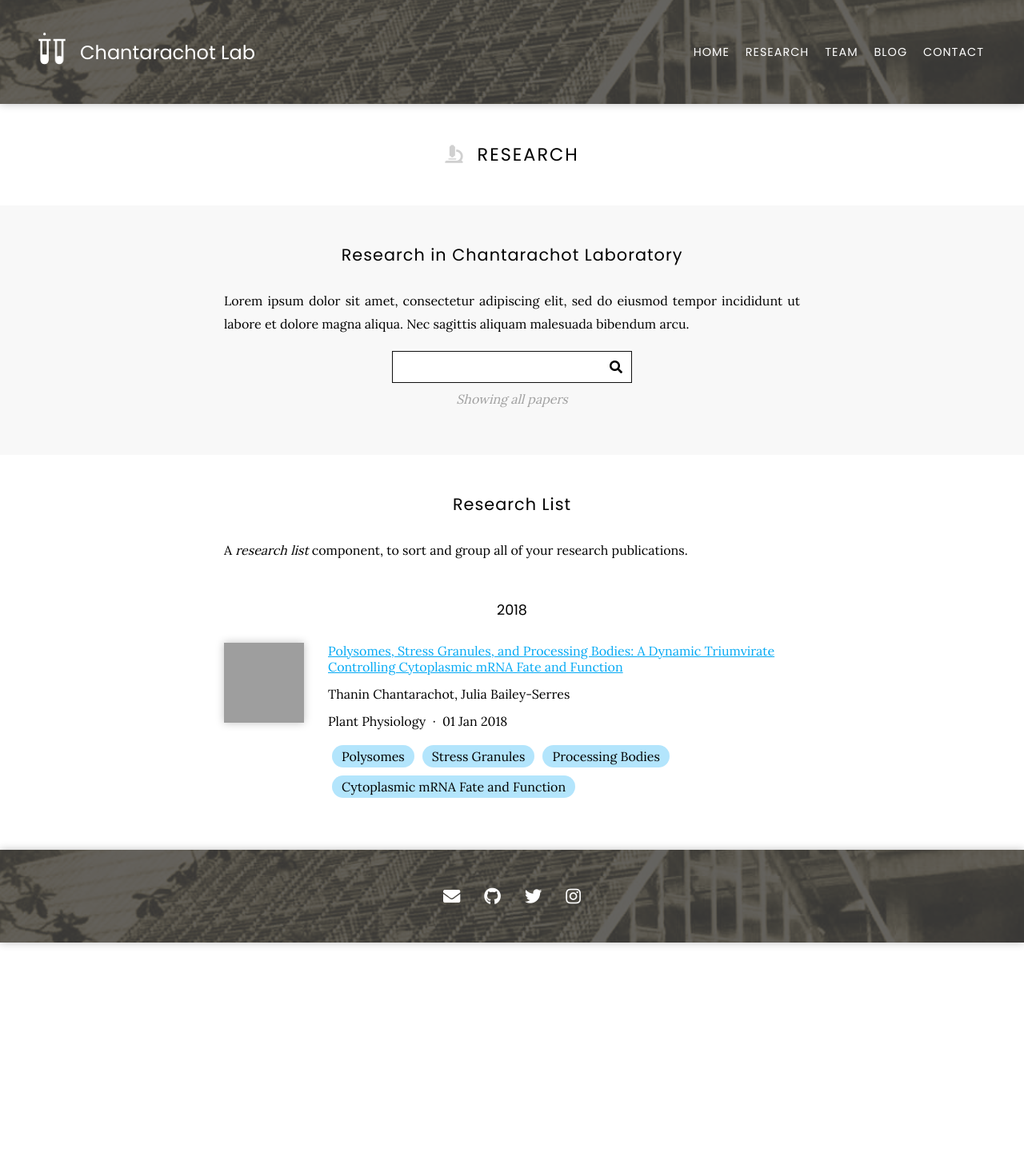
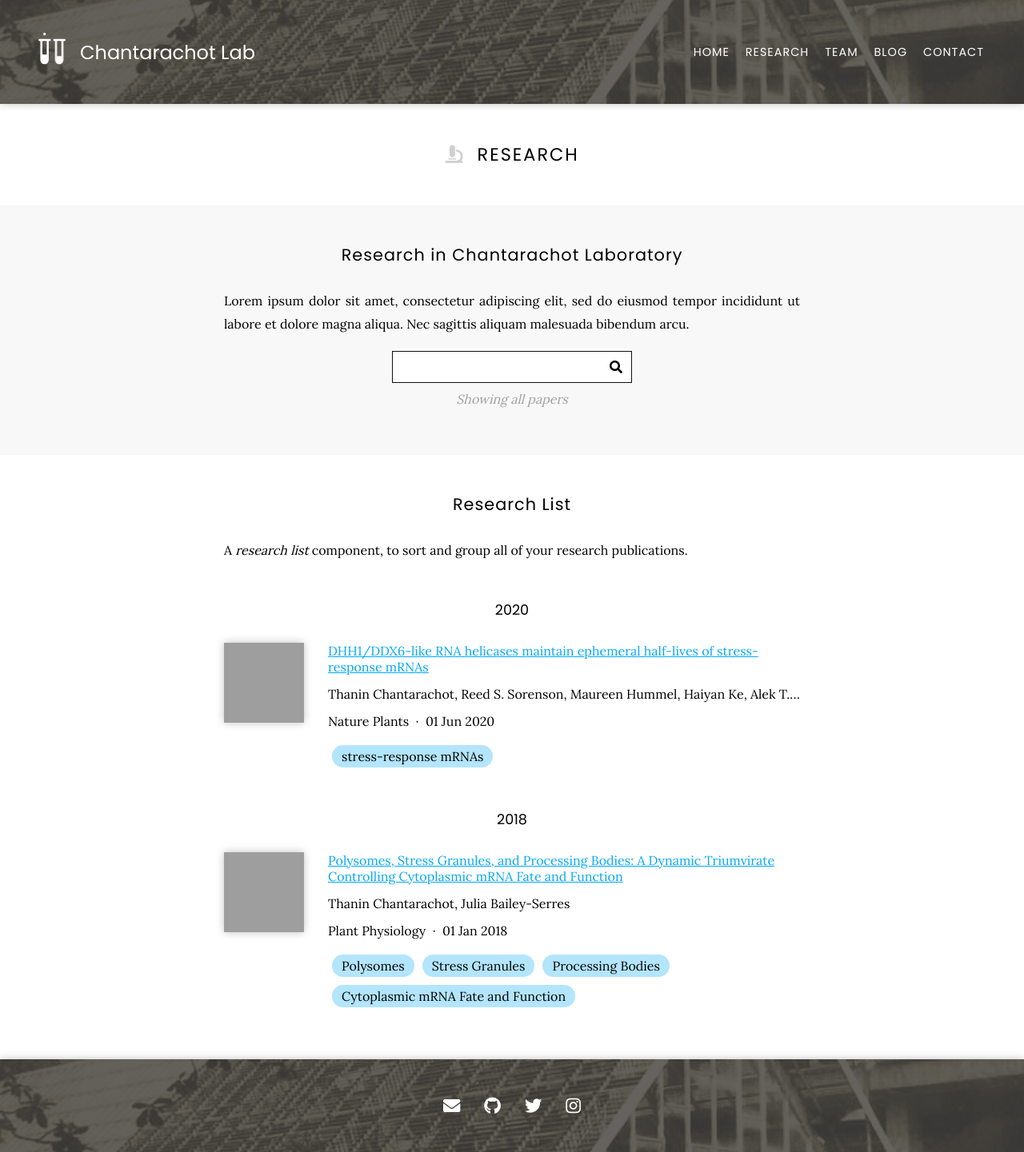
Before and after one commit to Chantarachot-Lab/chantarachot-lab.com, a Jekyll site: the page built from research/index.md, in a window 1280 px wide. Shown: the whole page at 80% size. Built offline with Jekyll 4.4.1, drawn with Linux system fonts in a browser that asks for light colours; nearby versions of some CDN libraries; grey boxes are pictures that could not be loaded.

Commit message:
Update Manubot-generated citations in research data

```diff
--- a/_data/research-output.yml
+++ b/_data/research-output.yml
@@ -1,3 +1,24 @@
+- title: DHH1/DDX6-like RNA helicases maintain ephemeral half-lives of stress-response
+    mRNAs
+  authors:
+  - Thanin Chantarachot
+  - Reed S. Sorenson
+  - Maureen Hummel
+  - Haiyan Ke
+  - Alek T. Kettenburg
+  - Daniel Chen
+  - Karen Aiyetiwa
+  - Katayoon Dehesh
+  - Thomas Eulgem
+  - Leslie E. Sieburth
+  - Julia Bailey-Serres
+  publisher: Nature Plants
+  date: '2020-06-01'
+  link: https://doi.org/ghk2zf
+  id: doi:10.1038/s41477-020-0681-8
+  image: https://user-images.githubusercontent.com/54328862/99921336-94752880-2cde-11eb-8bf5-0607c393295b.png
+  tags:
+  - stress-response mRNAs
 - title: 'Polysomes, Stress Granules, and Processing Bodies: A Dynamic Triumvirate
     Controlling Cytoplasmic mRNA Fate and Function'
   authors:
```
